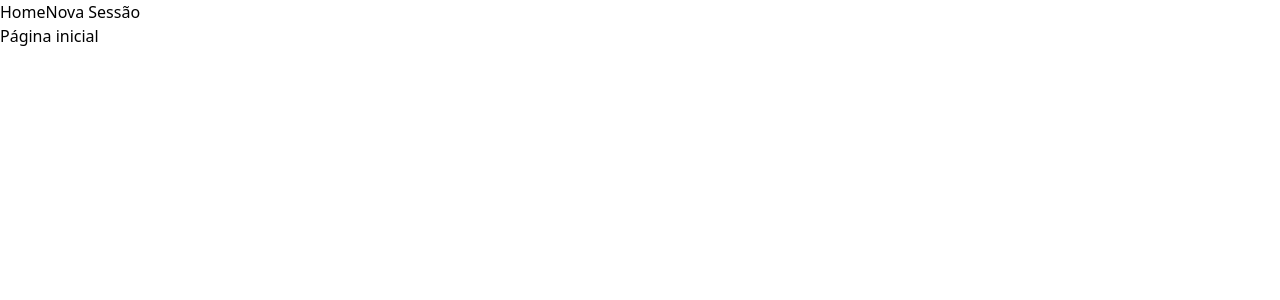
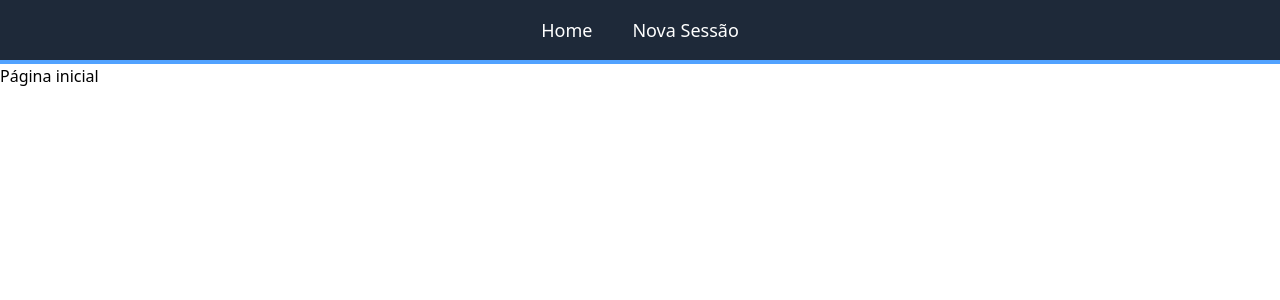
Before and after one commit to luisa-ganasevici/Cp-05_Front-end, a React (Vite) app: page / in a window 1280 px wide. Shown: the top 300 px of the page. Built offline with nearby package versions, Linux system fonts and the light colour scheme.

Commit message:
style: layout stylized with tailwind

```diff
--- a/src/components/layout.tsx
+++ b/src/components/layout.tsx
@@ -2,18 +2,20 @@ import { Link, Outlet } from "react-router-dom";
 
 export function Layout(){
     return(
+        <>
+            <div className="flex bg-gray-800 p-4 text-white items-center justify-center border-blue-400 border-solid border-b-4">
+                <nav className="flex flex-row gap-x-10 text-lg">
+                    <Link to="/" className="hover:text-yellow-600">Home</Link>
+                    <Link to="/add" className="hover:text-yellow-600">Nova Sessão</Link>
+                </nav>
+            </div>
 
-        <div>
-
-            <nav>
-                <Link to= "/">Home</Link>
-                <Link to= "/add">Nova Sessão</Link>
-
-            </nav>
             <main>
                 <Outlet />
             </main>
-        </div>
+        </>
+
+
 
     )
 }
```
